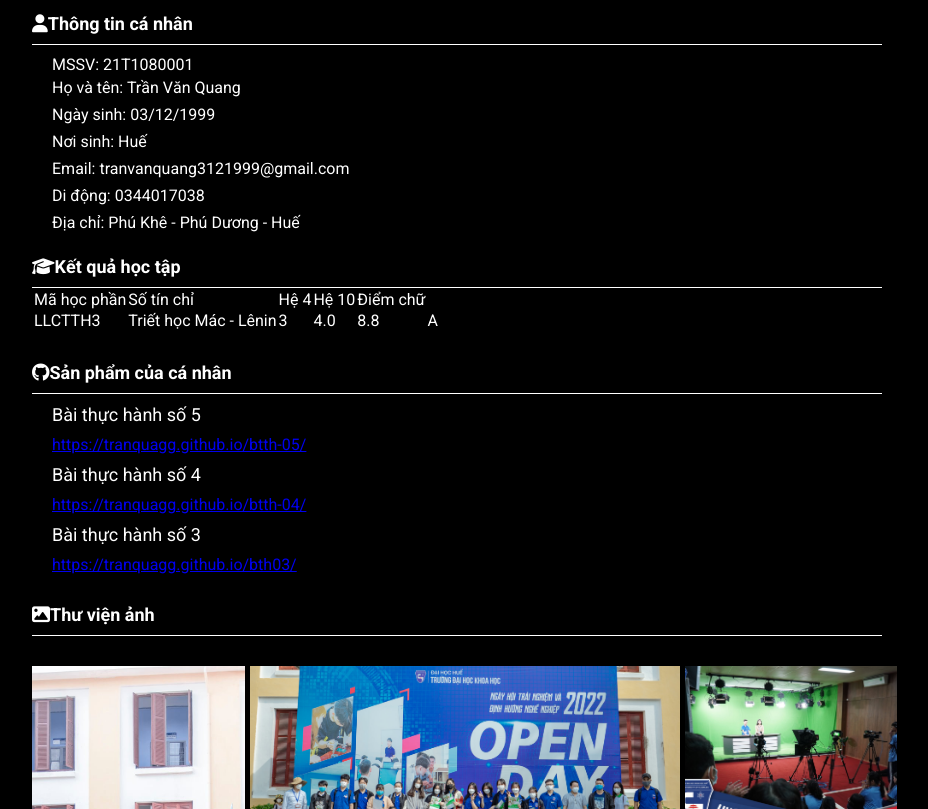
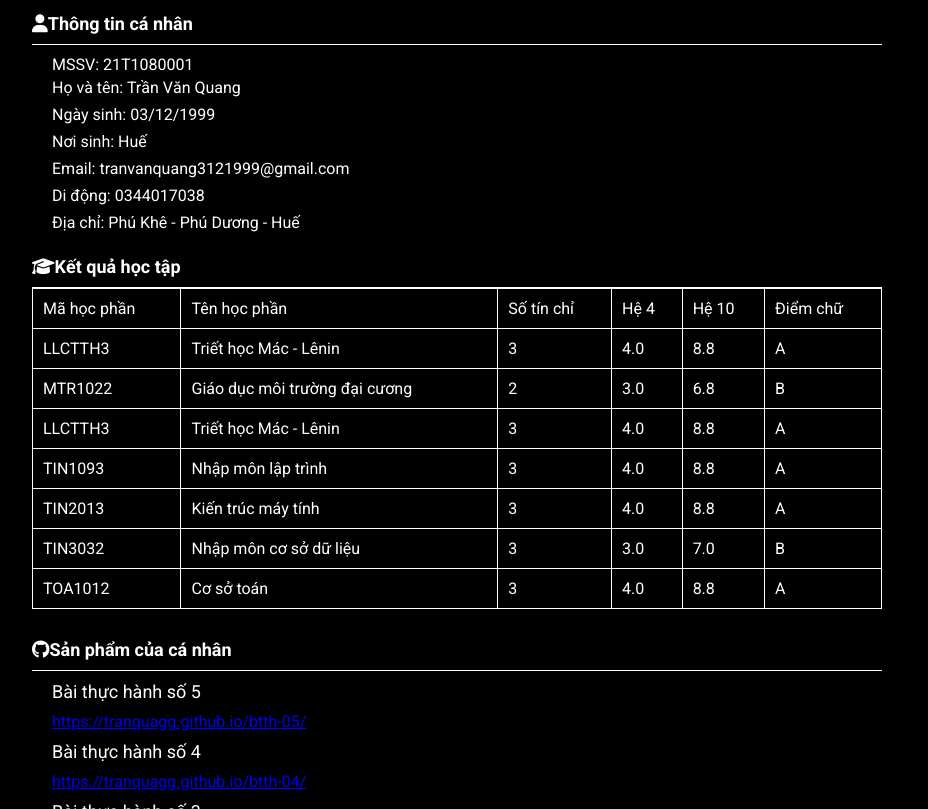
Before and after one commit to tranquagg/bt_cuoiki, a plain HTML site: page index.html in a window 1280 px wide. Shown: the part 447-1256 px from the top of the page, without its empty margins (183-1111 px from the left). Drawn offline with Linux system fonts and the light colour scheme.

Commit message:
fix table

```diff
--- a/index.html
+++ b/index.html
@@ -51,12 +51,12 @@
                 <table >
                     <tr >
                        <td >Mã học phần</td>
+                       <td >Tên học phần</td>
                        <td >Số tín chỉ</td>
                         <td >Hệ 4</td>
                         <td >Hệ 10</td>
                         <td >Điểm chữ</td>
                     </tr>
-
                     <tr>
                        <td>LLCTTH3</td>
                        <td>Triết học Mác - Lênin</td>
@@ -65,6 +65,54 @@
                        <td>8.8</td>
                        <td>A</td>
                     </tr>
+                    <tr>
+                        <td>MTR1022</td>
+                        <td>Giáo dục môi trường đại cương</td>
+                        <td>2</td>
+                        <td>3.0</td>
+                        <td>6.8</td>
+                        <td>B</td>
+                     </tr>
+                     <tr>
+                        <td>LLCTTH3</td>
+                        <td>Triết học Mác - Lênin</td>
+                        <td>3</td>
+                        <td>4.0</td>
+                        <td>8.8</td>
+                        <td>A</td>
+                     </tr>
+                     <tr>
+                        <td>TIN1093</td>
+                        <td>Nhập môn lập trình</td>
+                        <td>3</td>
+                        <td>4.0</td>
+                        <td>8.8</td>
+                        <td>A</td>
+                     </tr>
+                     <tr>
+                        <td>TIN2013</td>
+                        <td>Kiến trúc máy tính</td>
+                        <td>3</td>
+                        <td>4.0</td>
+                        <td>8.8</td>
+                        <td>A</td>
+                     </tr>
+                     <tr>
+                        <td>TIN3032</td>
+                        <td>Nhập môn cơ sở dữ liệu</td>
+                        <td>3</td>
+                        <td>3.0</td>
+                        <td>7.0</td>
+                        <td>B</td>
+                     </tr>
+                     <tr>
+                        <td>TOA1012</td>
+                        <td>Cơ sở toán</td>
+                        <td>3</td>
+                        <td>4.0</td>
+                        <td>8.8</td>
+                        <td>A</td>
+                     </tr>
                  </table>
             </div>
         </section>
--- a/main.css
+++ b/main.css
@@ -107,7 +107,15 @@ main{
 }
 
 table{
+    width: 100%;
     color:#fff;
+    border-collapse: collapse;
+    border-spacing: 0;
+    border: 1px solid #fff;
+}
+td{
+    padding: 10px;
+    border: 1px solid #fff;
 }
 
 .project{
```
